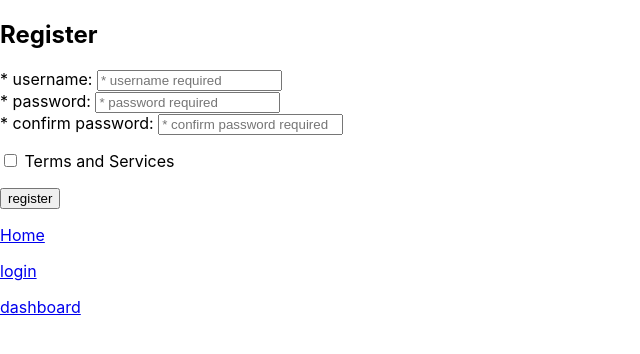
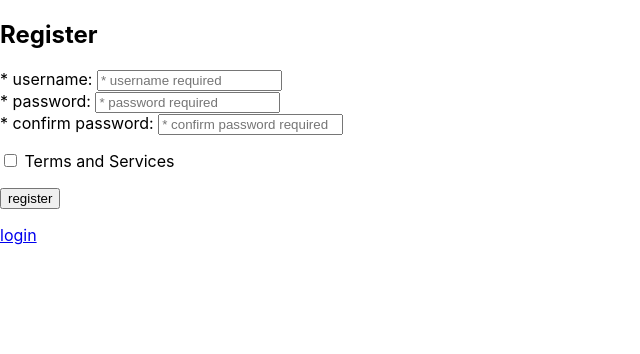
Before and after one commit to dgilbert-quickstart/react-dashboard-app-v1, a React (Create React App) app in the folder react-dashboard-app-v1/: page /#/register in a window 1280 px wide. Shown: the top 354 px of the page, without its empty margins (0-640 px from the left). Built offline with nearby package versions, Linux system fonts and the light colour scheme.

Commit message:
update dashboard app 1 - login, register

```diff
--- a/react-dashboard-app-v1/src/components/Login.js
+++ b/react-dashboard-app-v1/src/components/Login.js
@@ -95,9 +95,6 @@ function Login() {
             <Link to="/">Home</Link>
          </p>
          <p>
-            <Link to="/dashboard">Dashboard</Link>
-         </p>
-         <p>
             <Link to="/register">register</Link>
          </p>
       </>
--- a/react-dashboard-app-v1/src/components/Register.js
+++ b/react-dashboard-app-v1/src/components/Register.js
@@ -112,13 +112,7 @@ function Register() {
             <button onClick={handleRegister}>register</button>
         </div>
          <p>
-            <Link to="/">Home</Link>
-         </p>
-         <p>
             <Link to="/login">login</Link>
-         </p>
-         <p>
-            <Link to="/dashboard">dashboard</Link>
          </p>
       </>
     );
```
